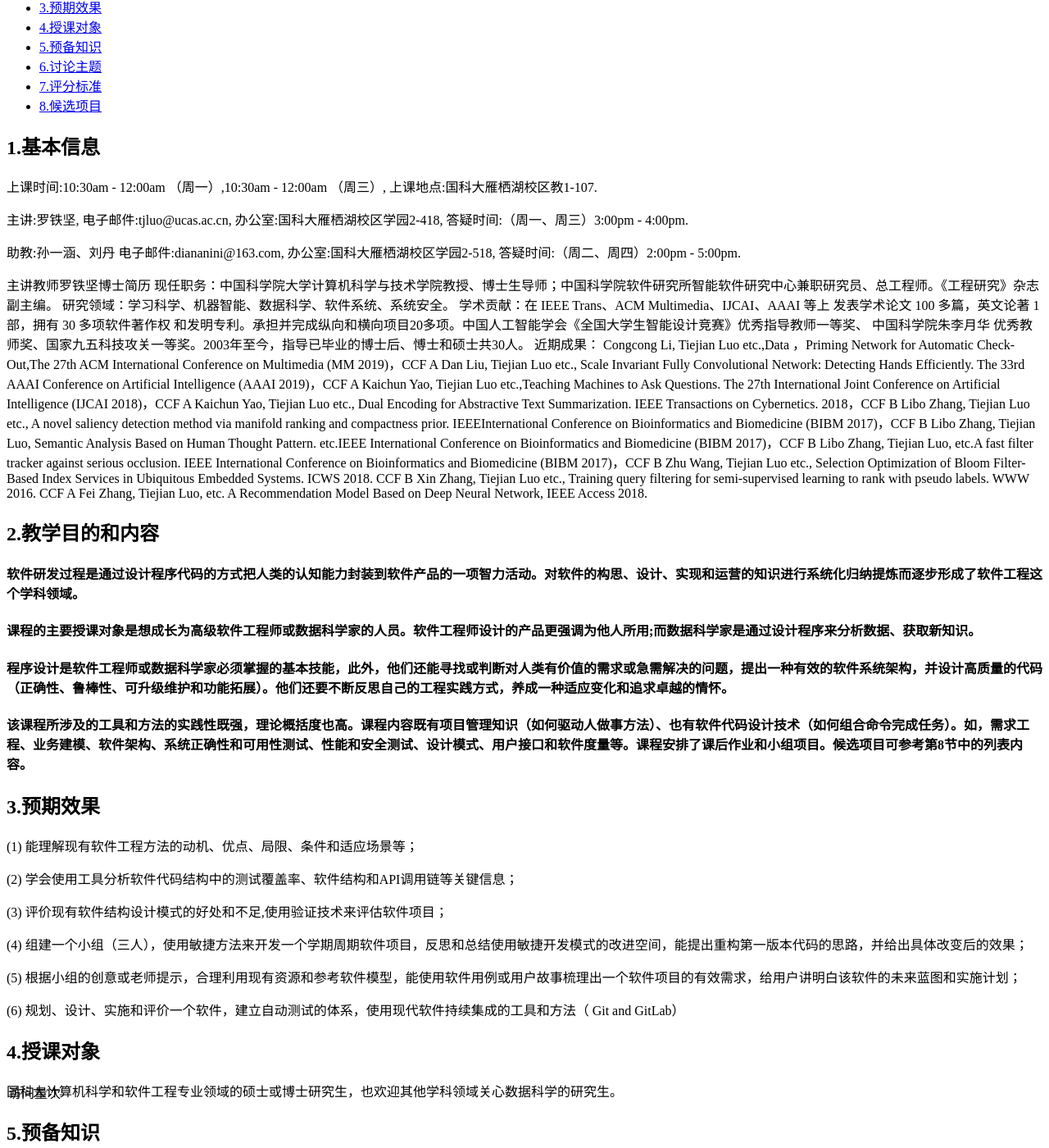
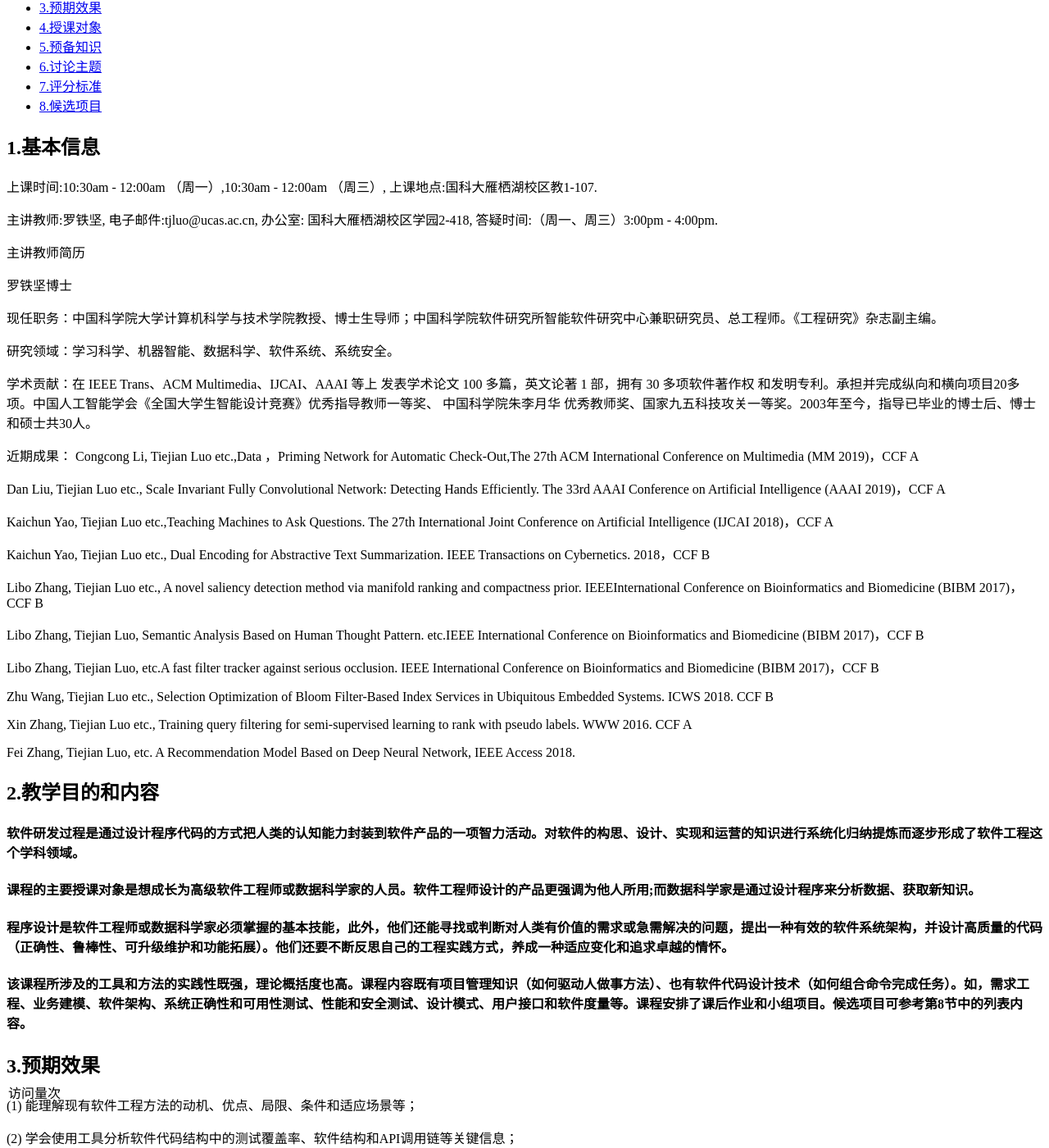
Before and after one commit to tjluo-ucas/ase, a Jekyll site: the page built from _posts/2019-02-08-intro.md, in a window 1280 px wide and 1400 px high, scrolled down 552 px. Shown: the whole window at 82% size. Built offline with Jekyll 4.4.1, drawn with Linux system fonts in a browser that asks for light colours; comment, search, counter and statistics services are not loaded.

Commit message:
Update 2019-02-08-intro.md

```diff
--- a/_posts/2019-02-08-intro.md
+++ b/_posts/2019-02-08-intro.md
@@ -13,31 +13,42 @@ banner: 课程简介
 上课时间:10:30am - 12:00am （周一）,10:30am - 12:00am （周三）,
 上课地点:国科大雁栖湖校区教1-107.
 
-主讲:罗铁坚,
+主讲教师:罗铁坚,
 电子邮件:tjluo@ucas.ac.cn,
-办公室:国科大雁栖湖校区学园2-418,
+办公室:  国科大雁栖湖校区学园2-418,
 答疑时间:（周一、周三）3:00pm - 4:00pm.
 
-助教:孙一涵、刘丹
-电子邮件:diananini@163.com,
-办公室:国科大雁栖湖校区学园2-518,
-答疑时间:（周二、周四）2:00pm - 5:00pm.
+主讲教师简历
 
-主讲教师罗铁坚博士简历
+罗铁坚博士
+
 现任职务：中国科学院大学计算机科学与技术学院教授、博士生导师；中国科学院软件研究所智能软件研究中心兼职研究员、总工程师。《工程研究》杂志副主编。
+
 研究领域：学习科学、机器智能、数据科学、软件系统、系统安全。
+
 学术贡献：在 IEEE Trans、ACM Multimedia、IJCAI、AAAI 等上 发表学术论文 100 多篇，英文论著 1 部，拥有 30 多项软件著作权 和发明专利。承担并完成纵向和横向项目20多项。中国人工智能学会《全国大学生智能设计竞赛》优秀指导教师一等奖、 中国科学院朱李月华 优秀教师奖、国家九五科技攻关一等奖。2003年至今，指导已毕业的博士后、愽士和硕士共30人。
+
 近期成果：
 Congcong Li, Tiejian Luo etc.,Data ，Priming Network for Automatic Check-Out,The 27th ACM International Conference on Multimedia (MM 2019)，CCF A
+
 Dan Liu, Tiejian Luo etc., Scale Invariant Fully Convolutional Network: Detecting Hands Efficiently. The 33rd AAAI Conference on Artificial Intelligence (AAAI 2019)，CCF A
+
 Kaichun Yao, Tiejian Luo etc.,Teaching Machines to Ask Questions. The 27th International Joint Conference on Artificial Intelligence (IJCAI 2018)，CCF A
+
 Kaichun Yao, Tiejian Luo etc., Dual Encoding for Abstractive Text Summarization. IEEE Transactions on Cybernetics. 2018，CCF B
+
 Libo Zhang, Tiejian Luo etc., A novel saliency detection method via manifold ranking and compactness prior. IEEEInternational Conference on Bioinformatics and Biomedicine (BIBM 2017)，CCF B
+
 Libo Zhang, Tiejian Luo, Semantic Analysis Based on Human Thought Pattern. etc.IEEE International Conference on Bioinformatics and Biomedicine (BIBM 2017)，CCF B
+
 Libo Zhang, Tiejian Luo, etc.A fast filter tracker against serious occlusion. IEEE International Conference on Bioinformatics and Biomedicine (BIBM 2017)，CCF B
+
 Zhu Wang, Tiejian Luo etc., Selection Optimization of Bloom Filter-Based Index Services in Ubiquitous Embedded Systems. ICWS 2018. CCF B
+
 Xin Zhang, Tiejian Luo etc., Training query filtering for semi-supervised learning to rank with pseudo labels. WWW 2016. CCF A
+
 Fei Zhang, Tiejian Luo,  etc. A Recommendation Model Based on Deep Neural Network, IEEE Access 2018.
+
 
 2.教学目的和内容 {#contents}
 ---------------------------
```
